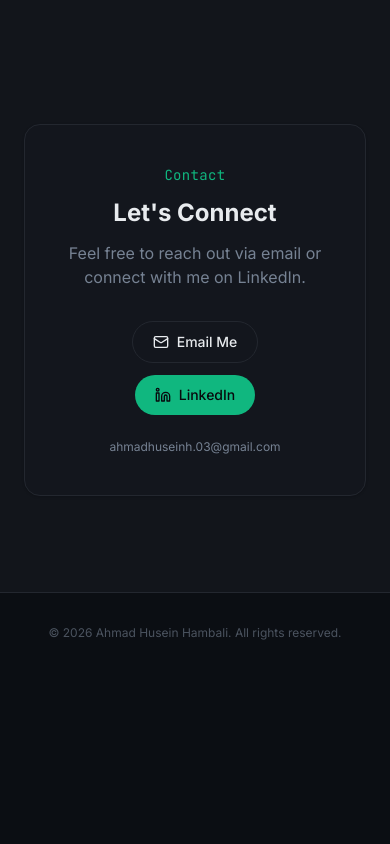
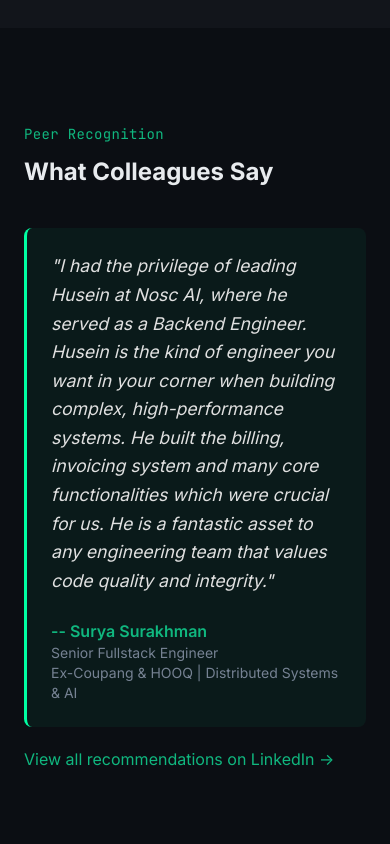
Before and after one commit to ucencode/ucencode.github.io, a React (Vite) app: page / in a window 390 px wide. Shown: the part 6000-6844 px from the top of the page. Before the commit the page ends 6673 px from the top, so only its background shows below. Built offline with nearby package versions, Linux system fonts and the light colour scheme.

Commit message:
feat: add Testimonials section and include it in the main page

```diff
--- a/src/components/Header.tsx
+++ b/src/components/Header.tsx
@@ -7,6 +7,7 @@ const navItems = [
   { label: "About", href: "#about" },
   { label: "Experience", href: "#experience" },
   { label: "Projects", href: "#projects" },
+  { label: "Testimonials", href: "#testimonials" },
   { label: "Contact", href: "#contact" },
 ];
 
--- /dev/null
+++ b/src/components/Testimonials.tsx
@@ -0,0 +1,66 @@
+import SectionReveal from "./SectionReveal";
+import { socialLinks } from "@/data/about";
+
+const recommendationsUrl = new URL(
+  "details/recommendations/?detailScreenTabIndex=0",
+  socialLinks.linkedin.endsWith("/") ? socialLinks.linkedin : `${socialLinks.linkedin}/`
+).toString();
+
+const Testimonials = () => {
+  return (
+    <section id="testimonials" className="py-24 md:py-32">
+      <div className="max-w-5xl mx-auto px-6">
+        <SectionReveal>
+          <p className="font-mono text-primary text-sm mb-3 tracking-wide">
+            Peer Recognition
+          </p>
+          <h2 className="text-2xl md:text-3xl font-bold text-foreground mb-10">
+            What Colleagues Say
+          </h2>
+        </SectionReveal>
+
+        <SectionReveal delay={120}>
+          <div className="bg-[rgba(0,255,163,0.05)] border-l-[3px] border-[#00ffa3] p-6 rounded-lg my-5">
+            <p className="italic text-[#e0e0e0] leading-relaxed text-[1.1rem]">
+              "I had the privilege of leading Husein at Nosc AI, where he served
+              as a Backend Engineer. Husein is the kind of engineer you want in
+              your corner when building complex, high-performance systems. He
+              built the billing, invoicing system and many core functionalities
+              which were crucial for us. He is a fantastic asset to any
+              engineering team that values code quality and integrity."
+            </p>
+            <div className="mt-6">
+              <a
+                href="https://www.linkedin.com/in/suryasurakhman/?locale=en"
+                target="_blank"
+                rel="noopener noreferrer"
+                className="text-primary font-semibold hover:text-primary/80 hover:underline transition-colors"
+              >
+                -- Surya Surakhman
+              </a>
+              <p className="text-sm text-muted-foreground">
+                Senior Fullstack Engineer
+              </p>
+              <p className="text-sm text-muted-foreground">
+                Ex-Coupang &amp; HOOQ | Distributed Systems &amp; AI
+              </p>
+            </div>
+          </div>
+        </SectionReveal>
+
+        <SectionReveal delay={200}>
+          <a
+            href={recommendationsUrl}
+            target="_blank"
+            rel="noopener noreferrer"
+            className="inline-flex items-center text-primary hover:text-primary/80 transition-colors"
+          >
+            View all recommendations on LinkedIn -&gt;
+          </a>
+        </SectionReveal>
+      </div>
+    </section>
+  );
+};
+
+export default Testimonials;
--- a/src/pages/Index.tsx
+++ b/src/pages/Index.tsx
@@ -3,6 +3,7 @@ import Hero from "@/components/Hero";
 import About from "@/components/About";
 import Experience from "@/components/Experience";
 import Projects from "@/components/Projects";
+import Testimonials from "@/components/Testimonials";
 import Contact from "@/components/Contact";
 import Footer from "@/components/Footer";
 
@@ -15,6 +16,7 @@ const Index = () => {
         <About />
         <Experience />
         <Projects />
+        <Testimonials />
         <Contact />
       </main>
       <Footer />
```
